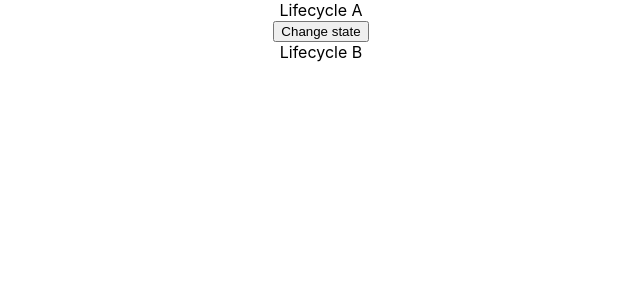
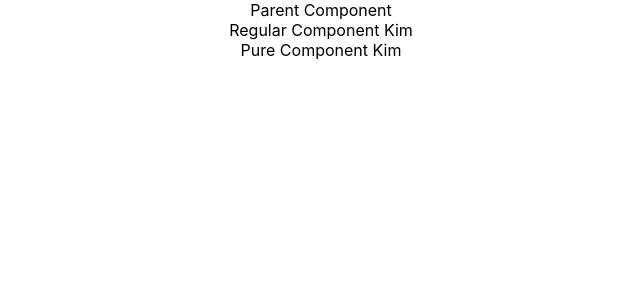
Before and after one commit to DerpyTheSpy/ReactApplication, a React (Create React App) app in the folder my-app/: page / in a window 1280 px wide. Shown: the top 300 px of the page, without its empty margins (319-959 px from the left). Built offline with nearby package versions, Linux system fonts and the light colour scheme.

Commit message:
added various component types

```diff
--- a/my-app/src/App.js
+++ b/my-app/src/App.js
@@ -17,15 +17,19 @@ import './appStyles.css';
 import styles from './appStyles.module.css';
 import Form from './components/Form';
 import LifecycleA from './components/LifecycleA';
+import FragmentDemo from './components/FragmentDemo';
+import Table from './components/Table';
+import ParentComp from './components/Parentcomp';
 
 
 class App extends Component {
   render() {
     return (
       <div className="App">
-        <LifecycleA />
-        {/*<Form />
-        {/*<h1 className='error'>Error</h1>
+        <ParentComp />
+        {/*<LifecycleA />
+        <Form />
+        <h1 className='error'>Error</h1>
         <h1 className={styles.success}>Success</h1>
         <Inline />
         <Stylesheet primary={true} />*/}
--- /dev/null
+++ b/my-app/src/components/Parentcomp.js
@@ -0,0 +1,34 @@
+import React, { Component } from 'react';
+import RegComp from './RegComp';
+import PureComp from './PureComp';
+
+
+class ParentComp extends Component {
+    constructor(props) {
+        super(props);
+        this.state = {
+            name: 'Kim'
+        };
+    }
+
+    componentDidMount() {
+        setInterval(() => {
+            this.setState({
+                name: 'Kim'
+            });
+        }, 2000);
+    }
+
+    render() {
+        console.log('Parent Component render');
+        return (
+            <div>
+                Parent Component
+                <RegComp name={this.state.name} />
+                <PureComp name={this.state.name} />
+            </div>
+        );
+    }
+}
+
+export default ParentComp;
--- /dev/null
+++ b/my-app/src/components/PureComp.js
@@ -0,0 +1,13 @@
+import React, { PureComponent } from 'react';
+
+class PureComp extends PureComponent {
+    render() {
+        return (
+            <div>
+                Pure Component {this.props.name}
+            </div>
+        );
+    }
+}
+
+export default PureComp;
--- /dev/null
+++ b/my-app/src/components/RegComp.js
@@ -0,0 +1,13 @@
+import React, { Component } from 'react';
+
+class RegComp extends React.Component {
+    render() {
+        return (
+            <div>
+                Regular Component {this.props.name}
+            </div>
+        );
+    }
+}
+
+export default RegComp;
```
